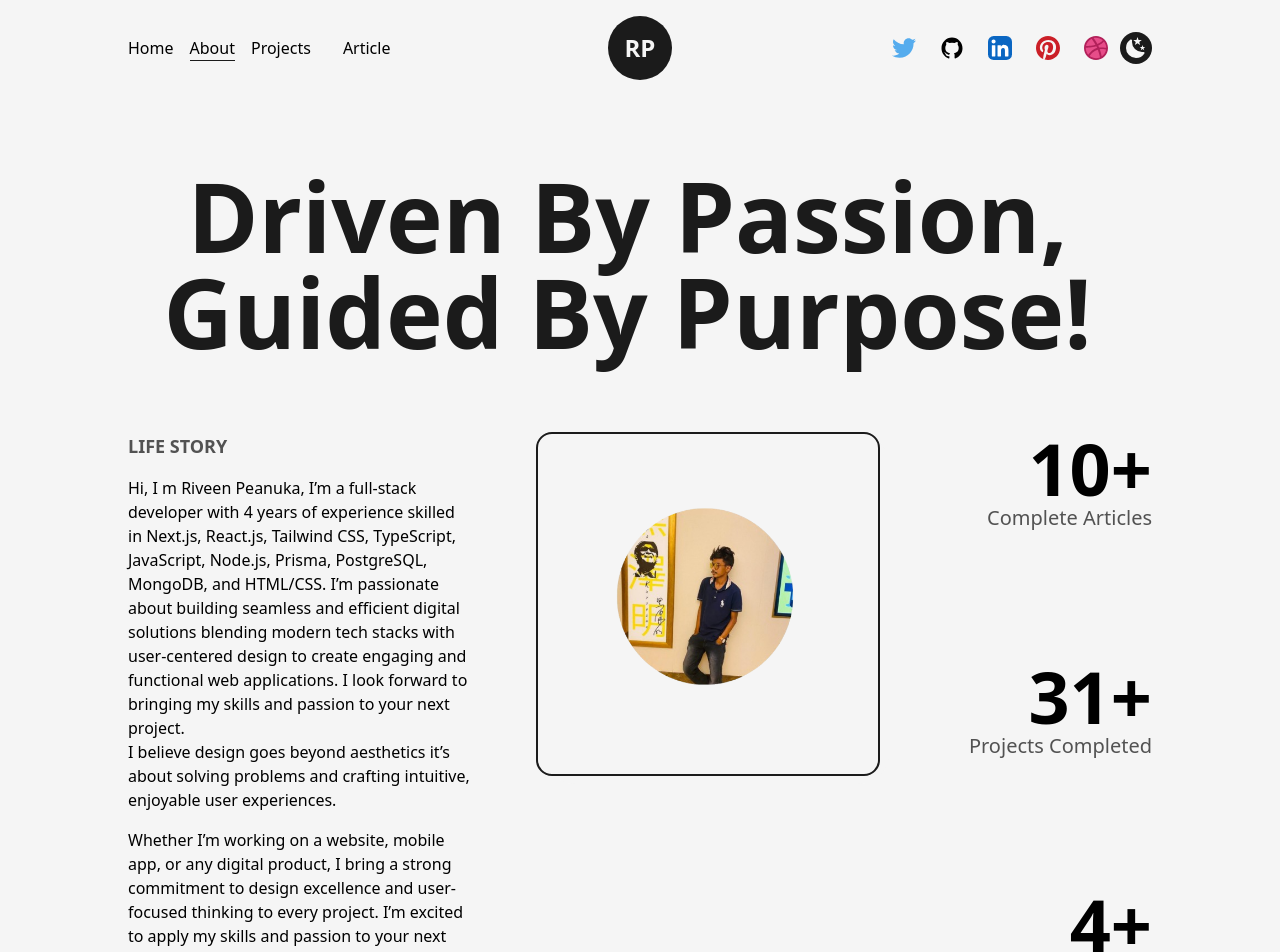
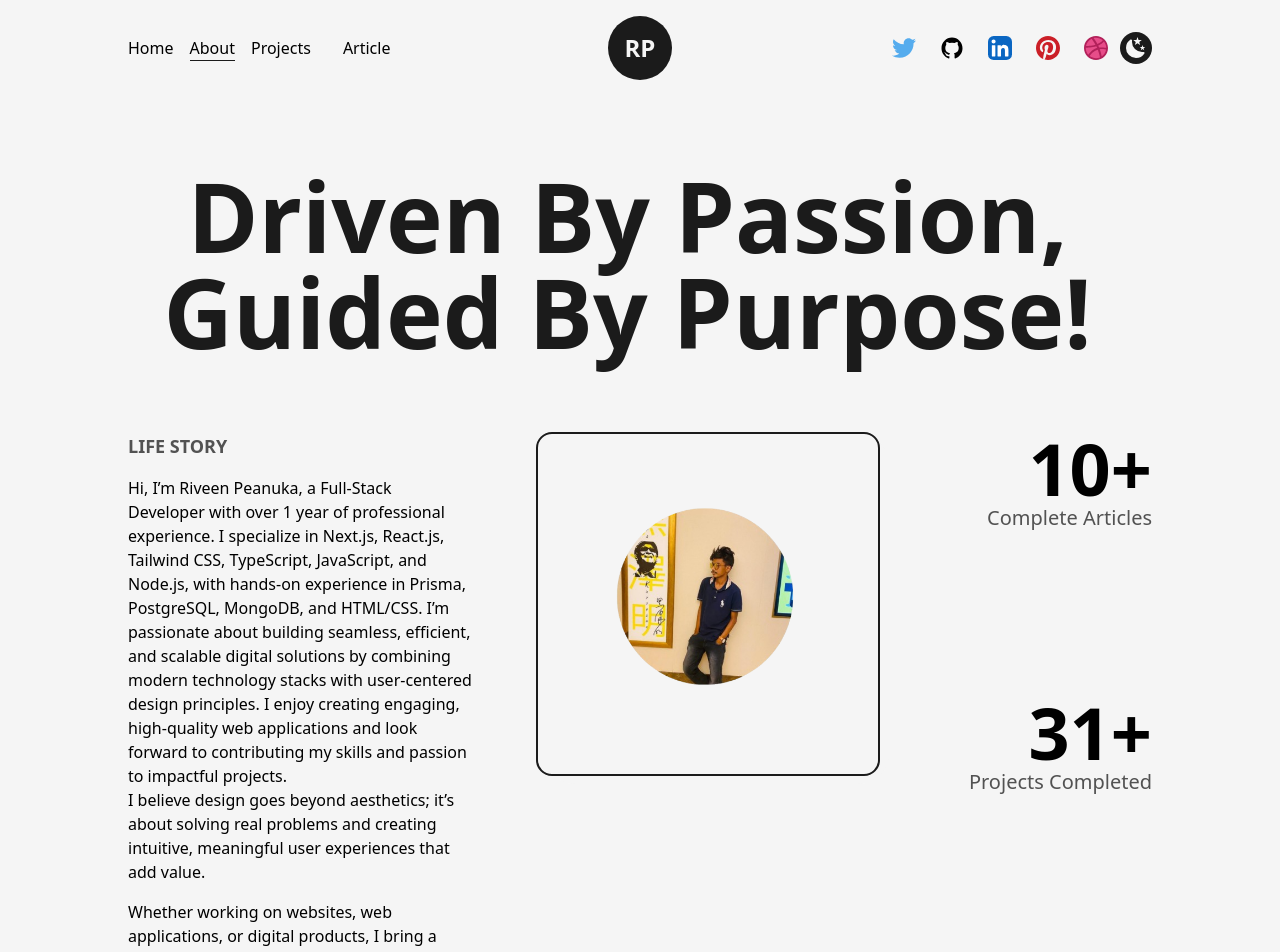
Before and after one commit to spriveen/Portfolio, a Next.js app: page /about in a window 1280 px wide. Shown: the top 952 px of the page. Built offline with nearby package versions, Linux system fonts and the light colour scheme.

Commit message:
update about.js

```diff
--- a/src/pages/about.js
+++ b/src/pages/about.js
@@ -49,20 +49,15 @@ const About = () => {
               Life Story
               </h2>
               <p className="font-medium">
-                Hi, I m Riveen Peanuka,  I’m a full-stack developer with 4 years of experience
-                 skilled in Next.js, React.js, Tailwind CSS, TypeScript, JavaScript, Node.js, Prisma, PostgreSQL,
-                 MongoDB, and HTML/CSS. I’m passionate about building seamless and efficient digital solutions blending
-                 modern tech stacks with user-centered design to create engaging and functional web applications.
-                 I look forward to bringing my skills and passion to your next project.
+                Hi, I’m Riveen Peanuka, a Full-Stack Developer with over 1 year of professional experience. I specialize in Next.js, React.js, Tailwind CSS, TypeScript, JavaScript, and Node.js, with hands-on experience in Prisma, PostgreSQL, MongoDB, and HTML/CSS.
+
+I’m passionate about building seamless, efficient, and scalable digital solutions by combining modern technology stacks with user-centered design principles. I enjoy creating engaging, high-quality web applications and look forward to contributing my skills and passion to impactful projects.
               </p>
               <p className="font-medium">
-              I believe design goes beyond aesthetics it’s about solving problems and
-              crafting intuitive, enjoyable user experiences.
+             I believe design goes beyond aesthetics; it’s about solving real problems and creating intuitive, meaningful user experiences that add value.
               </p>
               <p className="my-4 font-medium">
-              Whether I’m working on a website, mobile app, or any digital product, I bring a strong commitment
-              to design excellence and user-focused thinking to every project. I’m excited to apply my skills and
-              passion to your next project.
+              Whether working on websites, web applications, or digital products, I bring a strong commitment to quality, usability, and user-focused thinking. I’m motivated to apply my skills and passion to delivering impactful solutions.
               </p>
             </div>
 
```
